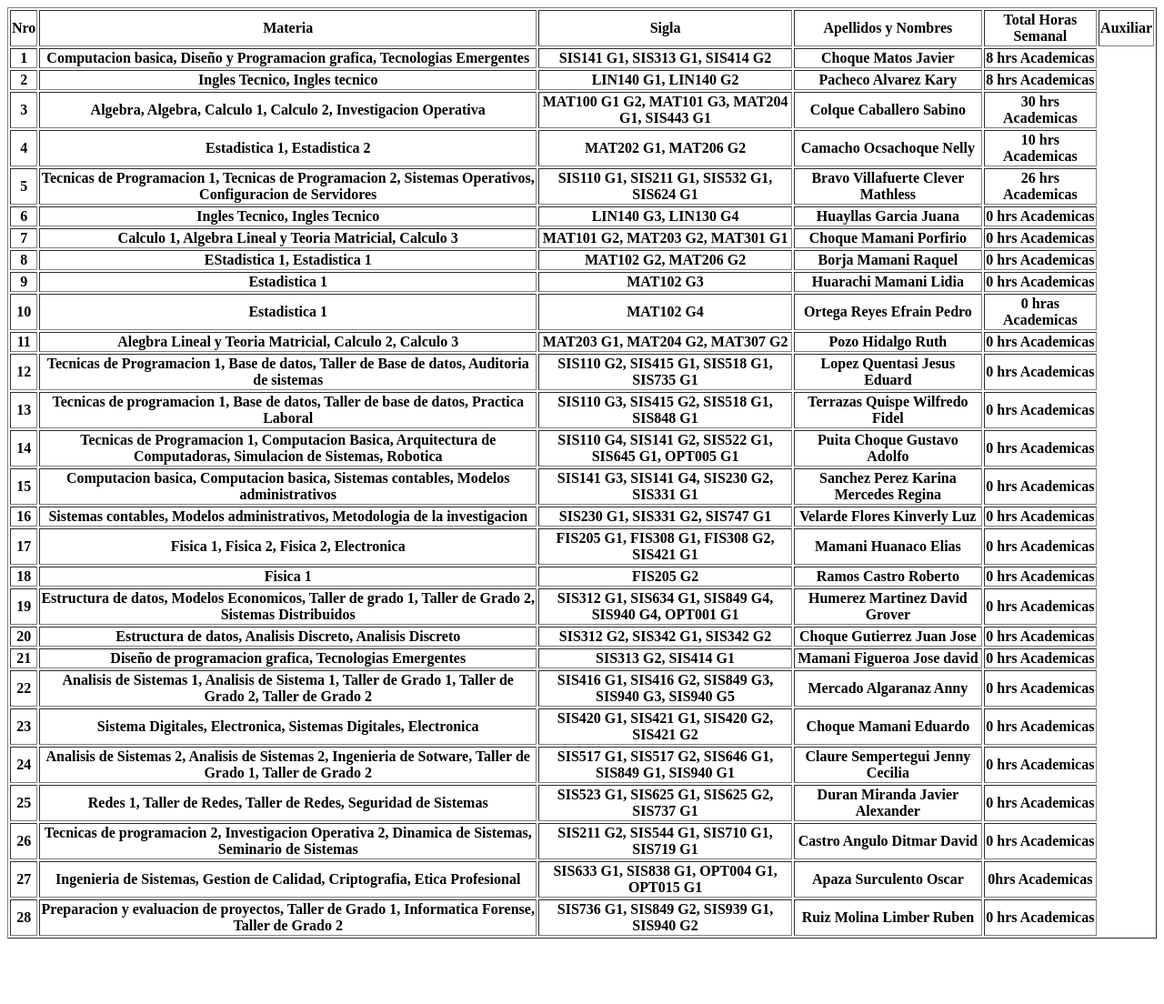
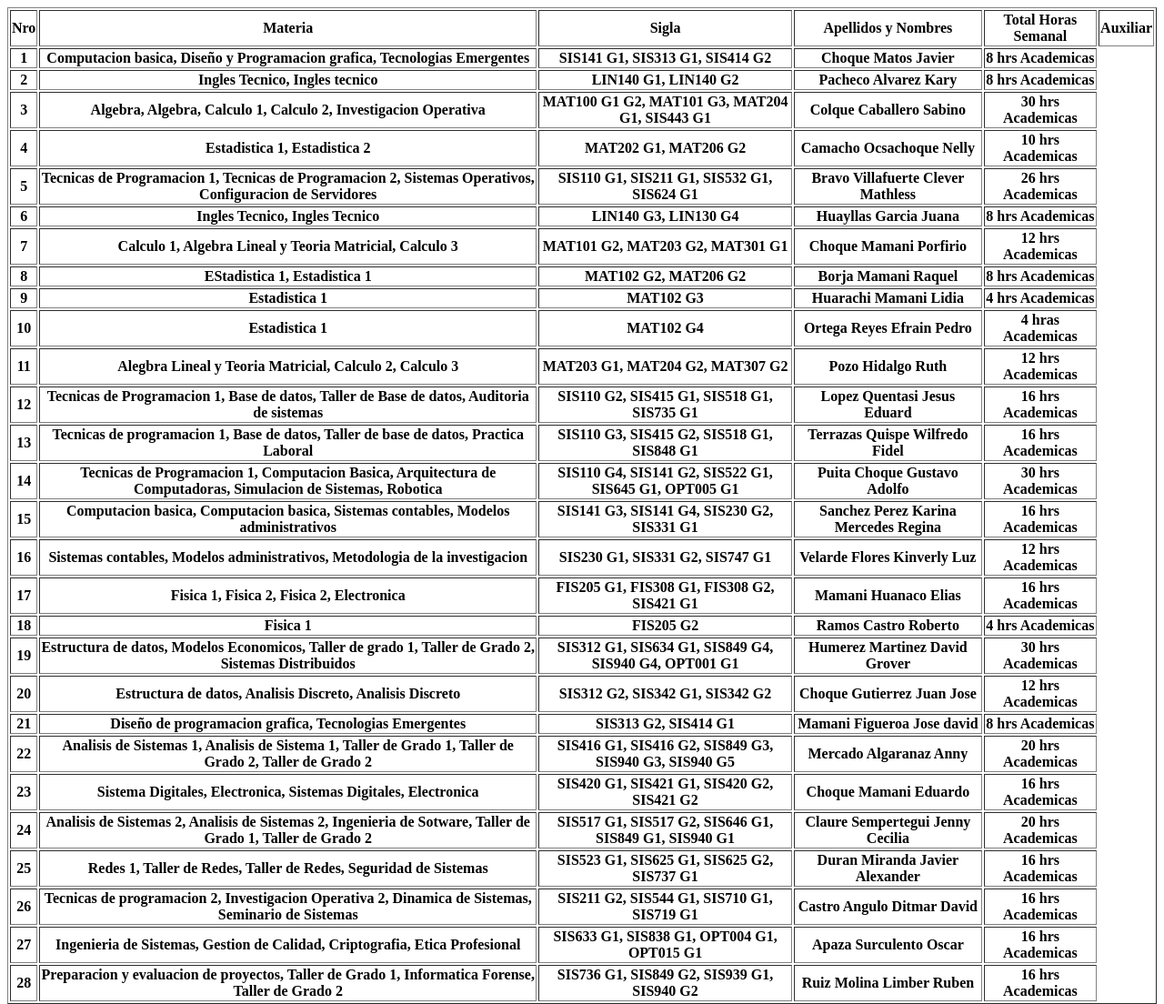
Before and after one commit to Gustavo154716/Practica-2, a plain HTML site: page docentes.html in a window 1280 px wide. Shown: the whole page at 91% size. Before the commit the page ends 1040 px from the top, so only its background shows below. Drawn offline with Linux system fonts and the light colour scheme.

Commit message:
Cambios realizados

```diff
--- a/docentes.html
+++ b/docentes.html
@@ -64,7 +64,7 @@
                     <th>Ingles Tecnico, Ingles Tecnico</th>
                     <th>LIN140 G3, LIN130 G4</th>
                     <th>Huayllas Garcia Juana</th>
-                    <th>0 hrs Academicas</th>
+                    <th>8 hrs Academicas</th>
                 </tr>
             <body>
                 <tr>
@@ -72,7 +72,7 @@
                     <th>Calculo 1, Algebra Lineal y Teoria Matricial, Calculo 3</th>
                     <th>MAT101 G2, MAT203 G2, MAT301 G1</th>
                     <th>Choque Mamani Porfirio</th>
-                    <th>0 hrs Academicas</th>
+                    <th>12 hrs Academicas</th>
                 </tr>
             </body>
                 <tr>
@@ -80,7 +80,7 @@
                     <th>EStadistica 1, Estadistica 1</th>
                     <th>MAT102 G2, MAT206 G2</th>
                     <th>Borja Mamani Raquel</th>
-                    <th>0 hrs Academicas</th>
+                    <th>8 hrs Academicas</th>
                 </tr>
             <body>
                 <tr>
@@ -88,7 +88,7 @@
                     <th>Estadistica 1</th>
                     <th>MAT102 G3</th>
                     <th>Huarachi Mamani Lidia</th>
-                    <th>0 hrs Academicas</th>
+                    <th>4 hrs Academicas</th>
                 </tr>
             <body>
                 <tr>
@@ -96,7 +96,7 @@
                     <th>Estadistica 1</th>
                     <th>MAT102 G4</th>
                     <th>Ortega Reyes Efrain Pedro</th>
-                    <th>0 hras Academicas </th>
+                    <th>4 hras Academicas </th>
                 </tr>
             </body>
                 <tr>
@@ -104,7 +104,7 @@
                     <th>Alegbra Lineal y Teoria Matricial, Calculo 2, Calculo 3</th>
                     <th>MAT203 G1, MAT204 G2, MAT307 G2</th>
                     <th>Pozo Hidalgo Ruth</th>
-                    <th>0 hrs Academicas</th>
+                    <th>12 hrs Academicas</th>
                 </tr>
             </body>
                 <tr>
@@ -112,7 +112,7 @@
                     <th>Tecnicas de Programacion 1, Base de datos, Taller de Base de datos, Auditoria de sistemas</th>
                     <th>SIS110 G2, SIS415 G1, SIS518 G1, SIS735 G1</th>
                     <th>Lopez Quentasi Jesus Eduard</th>
-                    <th>0 hrs Academicas</th>
+                    <th>16 hrs Academicas</th>
                 </tr>
             <body>
                 <tr>
@@ -120,7 +120,7 @@
                     <th>Tecnicas de programacion 1, Base de datos, Taller de base de datos, Practica Laboral</th>
                     <th>SIS110 G3, SIS415 G2, SIS518 G1, SIS848 G1</th>
                     <th>Terrazas Quispe Wilfredo Fidel</th>
-                    <th>0 hrs Academicas</th>
+                    <th>16 hrs Academicas</th>
                 </tr>
             </body>
                 <tr>
@@ -128,7 +128,7 @@
                     <th>Tecnicas de Programacion 1, Computacion Basica, Arquitectura de Computadoras, Simulacion de Sistemas, Robotica</th>
                     <th>SIS110 G4, SIS141 G2, SIS522 G1, SIS645 G1, OPT005 G1</th>
                     <th>Puita Choque Gustavo Adolfo</th>
-                    <th>0 hrs Academicas</th>
+                    <th>30 hrs Academicas</th>
                 </tr>
             <body>
                 <tr>
@@ -136,7 +136,7 @@
                     <th>Computacion basica, Computacion basica, Sistemas contables, Modelos administrativos</th>
                     <th>SIS141 G3, SIS141 G4, SIS230 G2, SIS331 G1</th>
                     <th>Sanchez Perez Karina Mercedes Regina</th>
-                    <th>0 hrs Academicas</th>
+                    <th>16 hrs Academicas</th>
                 </tr>
             </body>
                 <tr>
@@ -144,7 +144,7 @@
                     <th>Sistemas contables, Modelos administrativos, Metodologia de la investigacion</th>
                     <th>SIS230 G1, SIS331 G2, SIS747 G1</th>
                     <th>Velarde Flores Kinverly Luz</th>
-                    <th>0 hrs Academicas</th>
+                    <th>12 hrs Academicas</th>
                 </tr>
             <body>
                 <tr>
@@ -152,7 +152,7 @@
                     <th>Fisica 1, Fisica 2, Fisica 2, Electronica</th>
                     <th>FIS205 G1, FIS308 G1, FIS308 G2, SIS421 G1</th>
                     <th>Mamani Huanaco Elias</th>
-                    <th>0 hrs Academicas</th>
+                    <th>16 hrs Academicas</th>
                 </tr>
             </body>
                 <tr>
@@ -160,7 +160,7 @@
                     <th>Fisica 1</th>
                     <th>FIS205 G2</th>
                     <th>Ramos Castro Roberto</th>
-                    <th>0 hrs Academicas</th>
+                    <th>4 hrs Academicas</th>
                 </tr>
             <body>
                 <tr>
@@ -168,7 +168,7 @@
                     <th>Estructura de datos, Modelos Economicos, Taller de grado 1, Taller de Grado 2, Sistemas Distribuidos</th>
                     <th>SIS312 G1, SIS634 G1, SIS849 G4, SIS940 G4, OPT001 G1</th>
                     <th>Humerez Martinez David Grover</th>
-                    <th>0 hrs Academicas</th>
+                    <th>30 hrs Academicas</th>
                 </tr>
             </body>
                 <tr>
@@ -176,7 +176,7 @@
                     <th>Estructura de datos, Analisis Discreto, Analisis Discreto</th>
                     <th>SIS312 G2, SIS342 G1, SIS342 G2</th>
                     <th>Choque Gutierrez Juan Jose</th>
-                    <th>0 hrs Academicas</th>
+                    <th>12 hrs Academicas</th>
                 </tr>
             <body>
                 <tr>
@@ -184,7 +184,7 @@
                     <th>Diseño de programacion grafica, Tecnologias Emergentes</th>
                     <th>SIS313 G2, SIS414 G1</th>
                     <th>Mamani Figueroa Jose david</th>
-                    <th>0 hrs Academicas</th>
+                    <th>8 hrs Academicas</th>
                 </tr>
             </body>
                 <tr>
@@ -192,7 +192,7 @@
                     <th>Analisis de Sistemas 1, Analisis de Sistema 1, Taller de Grado 1, Taller de Grado 2, Taller de Grado 2</th>
                     <th>SIS416 G1, SIS416 G2, SIS849 G3, SIS940 G3, SIS940 G5</th>
                     <th>Mercado Algaranaz Anny</th>
-                    <th>0 hrs Academicas</th>
+                    <th>20 hrs Academicas</th>
                 </tr>
             <body>
                 <tr>
@@ -200,7 +200,7 @@
                     <th>Sistema Digitales, Electronica, Sistemas Digitales, Electronica</th>
                     <th>SIS420 G1, SIS421 G1, SIS420 G2, SIS421 G2</th>
                     <th>Choque Mamani Eduardo</th>
-                    <th>0 hrs Academicas</th>
+                    <th>16 hrs Academicas</th>
                 </tr>
             </body>
                 <tr>
@@ -208,7 +208,7 @@
                     <th>Analisis de Sistemas 2, Analisis de Sistemas 2, Ingenieria de Sotware, Taller de Grado 1, Taller de Grado 2</th>
                     <th>SIS517 G1, SIS517 G2, SIS646 G1, SIS849 G1, SIS940 G1</th>
                     <th>Claure Sempertegui Jenny Cecilia</th>
-                    <th>0 hrs Academicas</th>
+                    <th>20 hrs Academicas</th>
                 </tr>
             <body>
                 <tr>
@@ -216,7 +216,7 @@
                     <th>Redes 1, Taller de Redes, Taller de Redes, Seguridad de Sistemas</th>
                     <th>SIS523 G1, SIS625 G1, SIS625 G2, SIS737 G1</th>
                     <th>Duran Miranda Javier Alexander</th>
-                    <th>0 hrs Academicas</th>
+                    <th>16 hrs Academicas</th>
                 </tr>
             </body>
                 <tr>
@@ -224,7 +224,7 @@
                     <th>Tecnicas de programacion 2, Investigacion Operativa 2, Dinamica de Sistemas, Seminario de Sistemas</th>
                     <th>SIS211 G2, SIS544 G1, SIS710 G1, SIS719 G1</th>
                     <th>Castro Angulo Ditmar David</th>
-                    <th>0 hrs Academicas</th>
+                    <th>16 hrs Academicas</th>
                 </tr>
             <body>
                 <tr>
@@ -232,7 +232,7 @@
                     <th>Ingenieria de Sistemas, Gestion de Calidad, Criptografia, Etica Profesional</th>
                     <th>SIS633 G1, SIS838 G1, OPT004 G1, OPT015 G1</th>
                     <th>Apaza Surculento Oscar</th>
-                    <th>0hrs Academicas</th>
+                    <th>16 hrs Academicas</th>
                 </tr>
             </body>
                 <tr>
@@ -240,7 +240,7 @@
                     <th>Preparacion y evaluacion de proyectos, Taller de Grado 1, Informatica Forense, Taller de Grado 2</th>
                     <th>SIS736 G1, SIS849 G2, SIS939 G1, SIS940 G2</th>
                     <th>Ruiz Molina Limber Ruben</th>
-                    <th>0 hrs Academicas</th>
+                    <th>16 hrs Academicas</th>
                 </tr>
         </table>
     </tr>
```
